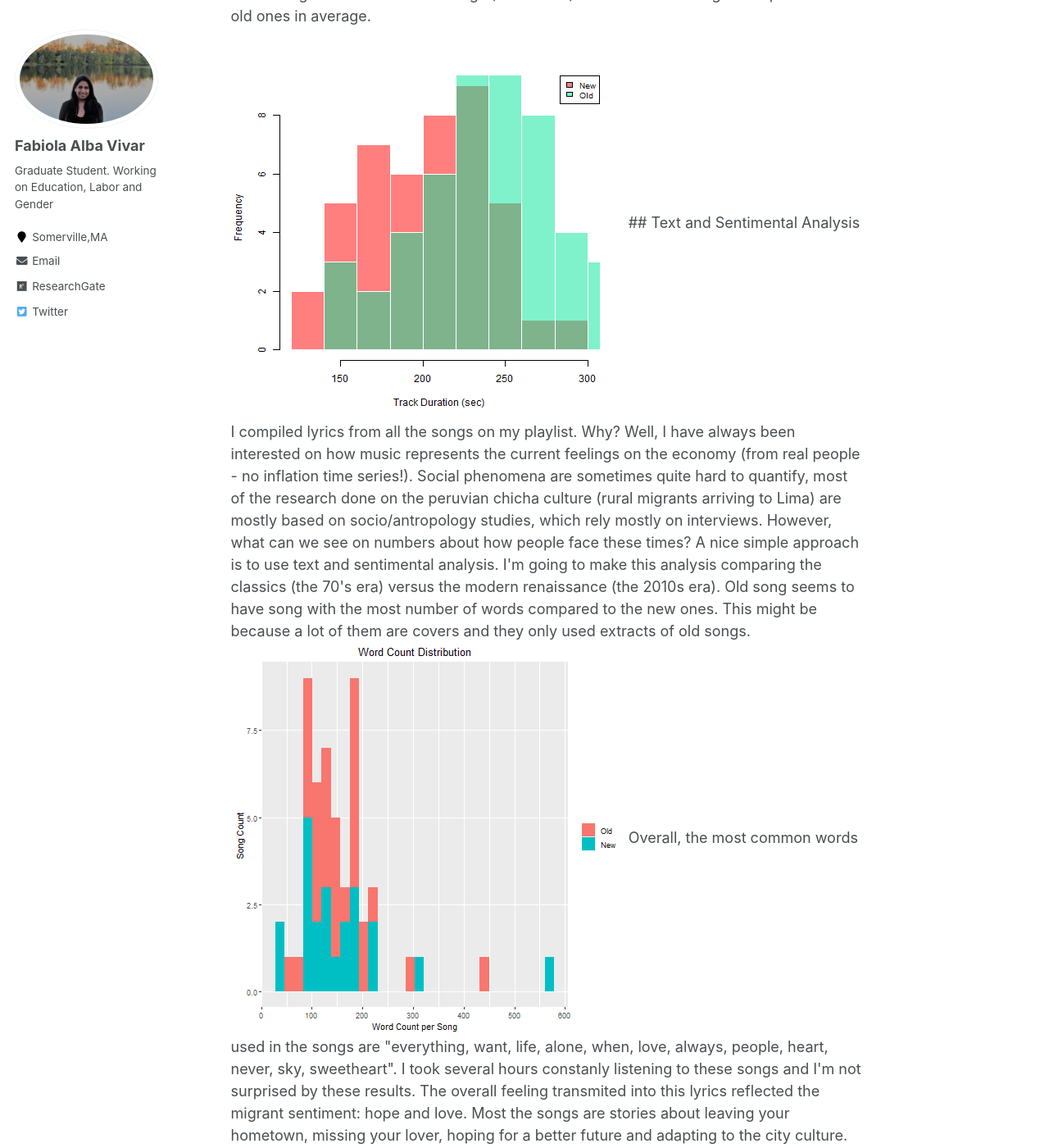
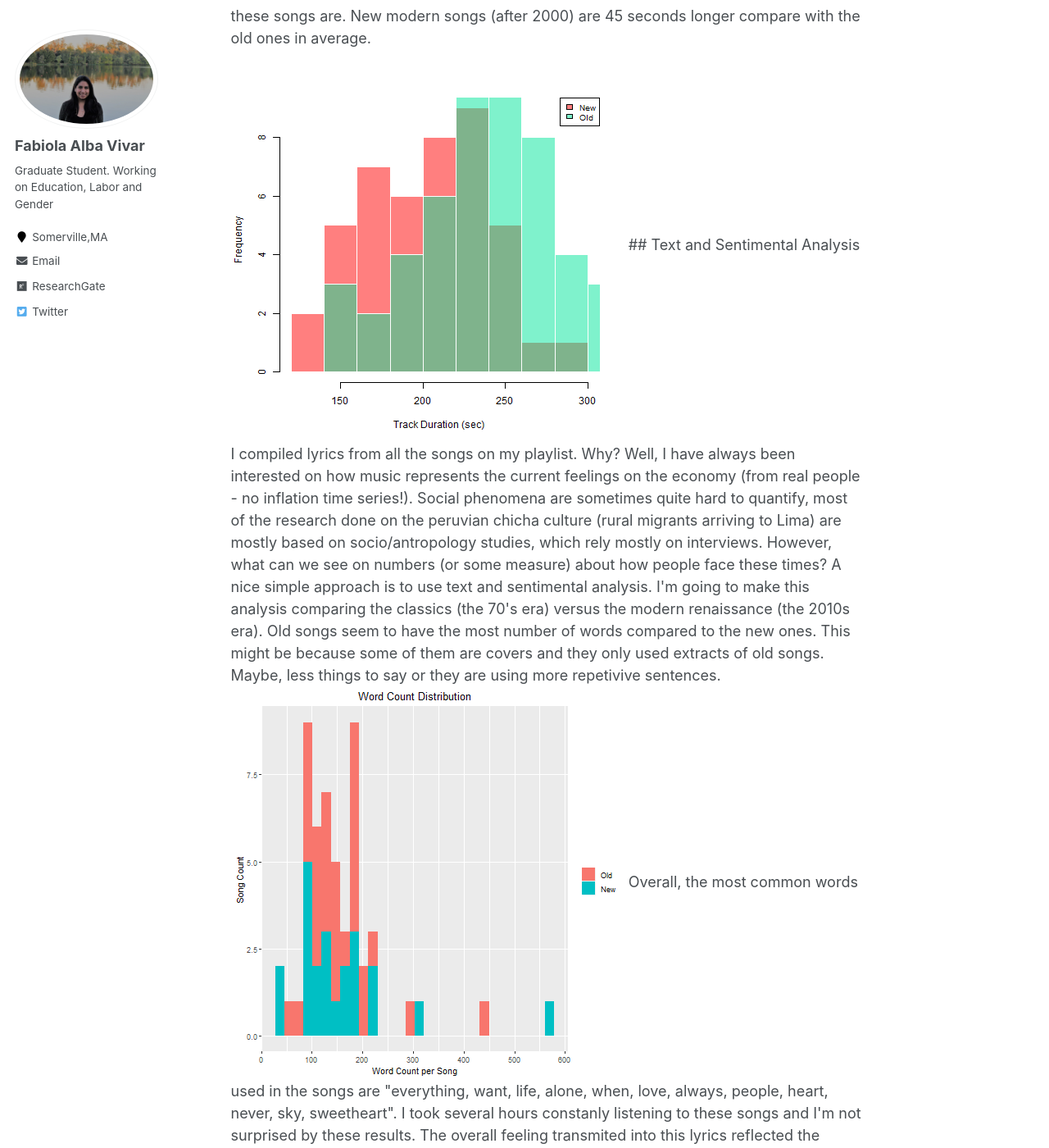
Before and after one commit to falbav/falbav.github.io, a Jekyll site: the page built from _fun/code-chicha.html, in a window 1280 px wide and 1400 px high, scrolled down 2004 px. Shown: the whole window at 82% size. Built offline with Jekyll 4.4.1, drawn with Linux system fonts in a browser that asks for light colours; some of the changed text lies outside the part shown.

Commit message:
Update code-chicha.html

```diff
--- a/_fun/code-chicha.html
+++ b/_fun/code-chicha.html
@@ -8,7 +8,7 @@ collection: fun
 
 I created a code in R that uses text and sentimental analysis to analyse one of my favorite playlists: Peruvian Psychedelic Chicha
 
-Recommended: Listen to the playlist while reading this:
+Recommended: Listen to the playlist while reading this!
 
 <iframe src="https://open.spotify.com/embed/playlist/5owR7sSGZ0cCE8E5gsNW8x" width="300" height="380" frameborder="0" allowtransparency="true" allow="encrypted-media"></iframe>
 
@@ -20,8 +20,8 @@ I compiled the biggest hits in this playlist/dataset.
 <br/><img src='/images/Chacalon.jpg'>
 
 Check these videos to get to know more about this music genre and its history.
-https://youtu.be/WKZKz11hIek
-https://youtu.be/6mZ3EY6-r2U
+#### https://youtu.be/WKZKz11hIek
+####  https://youtu.be/6mZ3EY6-r2U
 
 ## Some Fun Facts
 I selected both modern and classic songs for this playlist. As you can see in the histogram, there is a gap from mid 80s to 2010s. Somehow this music stopped being popular or at least it stopped creating hits.
@@ -36,10 +36,13 @@ I also check and plot how long these songs are. New modern songs (after 2000) ar
 
 ## Text and Sentimental Analysis
 
-I compiled lyrics from all the songs on my playlist. Why? Well, I have always been interested on how music represents the current feelings on the economy (from real people - no inflation time series!). Social phenomena are sometimes quite hard to quantify, most of the research done on the peruvian chicha culture (rural migrants arriving to Lima) are mostly based on socio/antropology studies, which rely mostly on interviews. However, what can we see on numbers about how people face these times? A nice simple approach is to use text and sentimental analysis.
+I compiled lyrics from all the songs on my playlist. Why? Well, I have always been interested on how music represents the current feelings on the economy (from real people - no inflation time series!).
+Social phenomena are sometimes quite hard to quantify, most of the research done on the peruvian chicha culture (rural migrants arriving to Lima) are mostly based on socio/antropology studies, which rely mostly on interviews.
+However, what can we see on numbers (or some measure) about how people face these times? A nice simple approach is to use text and sentimental analysis.
 
 I'm going to make this analysis comparing the classics (the 70's era) versus the modern renaissance (the 2010s era).
-Old song seems to have song with the most number of words compared to the new ones. This might be because a lot of them are covers and they only used extracts of old songs.
+Old songs seem to have the most number of words compared to the new ones. This might be because some of them are covers and they only used extracts of old songs.
+Maybe, less things to say or they are using more repetivive sentences.
 
 <br/><img src='/images/WordCount.png'>
 
```
